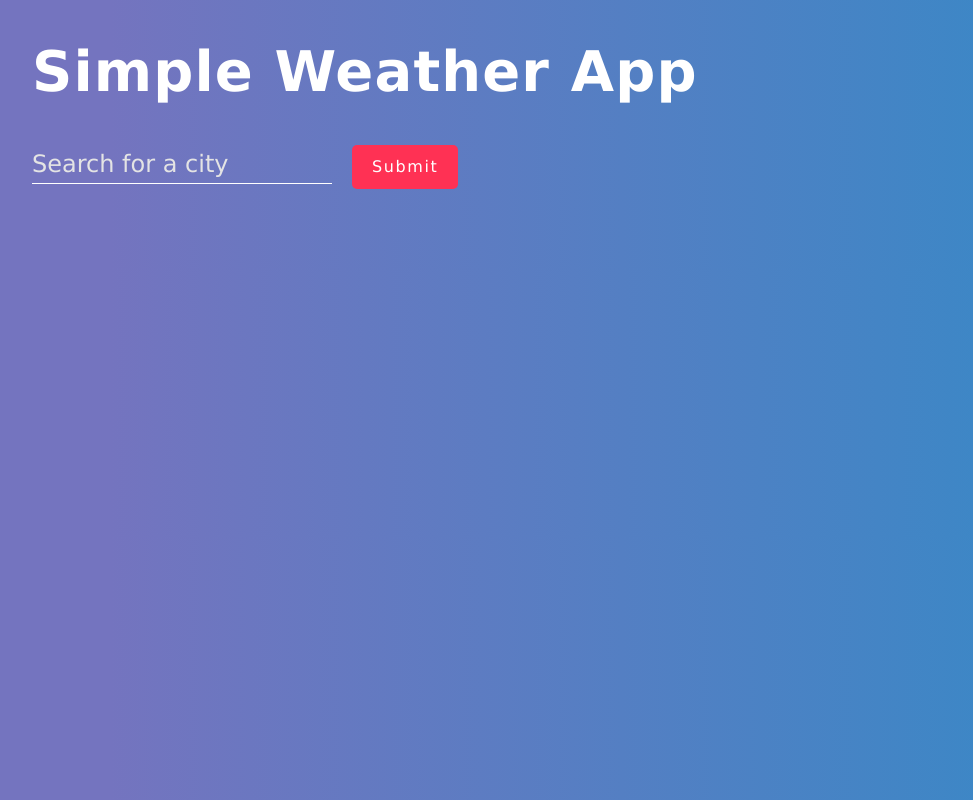
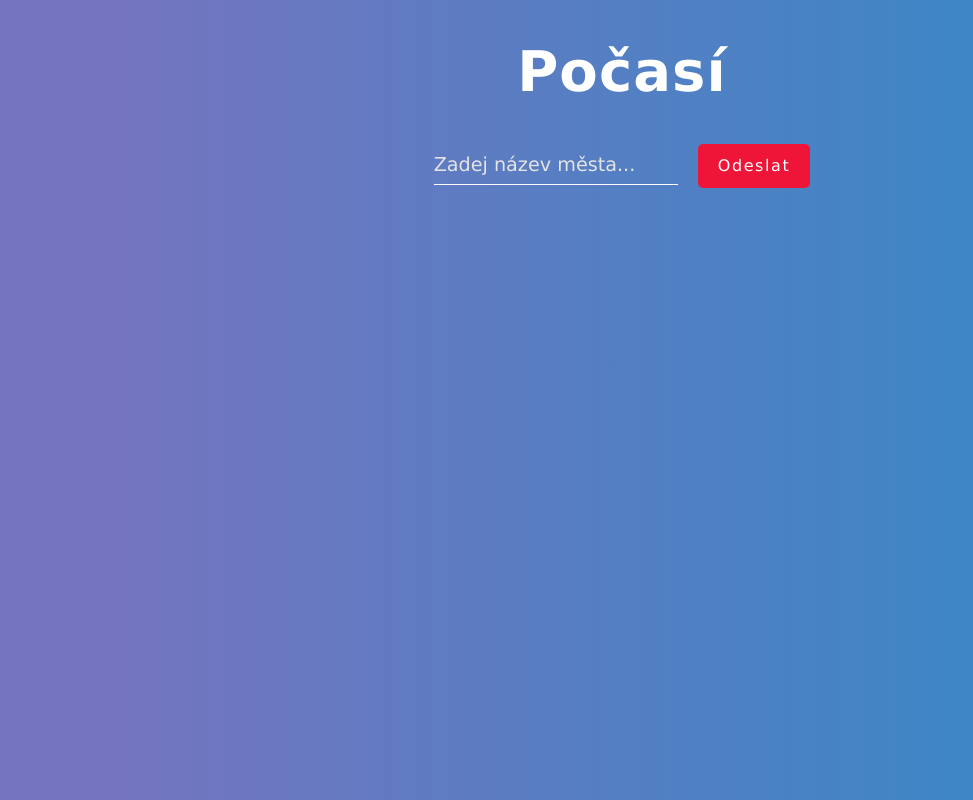
Before and after one commit to jan-holecek/Simple-Weather-App, a plain HTML site: page index.html in a window 1280 px wide. Shown: the whole page, without its empty margins (18-991 px from the left). Drawn offline with nearby package versions, Linux system fonts and the light colour scheme.

Commit message:
Add files via upload

```diff
--- a/index.html
+++ b/index.html
@@ -6,23 +6,23 @@
     <meta name="viewport" content="width=device-width, initial-scale=1.0">
     <link rel="stylesheet" href="style.css">
     <link rel="stylesheet" href="https://cdnjs.cloudflare.com/ajax/libs/bootstrap-icons/1.8.1/bootstrap-icons.svg">
-    <title>Simple Weather App</title>
+    <title>Počasí</title>
 </head>
 <body>
 
 <section class="topBaner">
     <div class="baner">
-        <h1>Simple Weather App</h1>
+        <h1>Počasí</h1>
         <form>
-            <input type="text" class="cityName" placeholder="Search for a city">
-            <button>Submit</button>
+            <input type="text" class="cityName" placeholder="Zadej název města...">
+            <button>Odeslat</button>
         </form>
         <p class="msg"></p>
     </div>
 </section>
 
 <section class="content pt-20">
-    <ul class="list flex flex-wrap pl-12 gap-16">
+    <ul class="list flex flex-wrap p-12 gap-16">
     </ul>
 </section>
 
--- a/script.js
+++ b/script.js
@@ -1,6 +1,5 @@
 const form = document.querySelector("form");
 const ul = document.querySelector("ul");
-const msg = document.querySelector(".msg")
 
 form.addEventListener("submit", e => {
     const cityName = document.querySelector("input").value;
@@ -45,10 +44,9 @@ form.addEventListener("submit", e => {
         ul.appendChild(li);
         cards.push(name.toLowerCase());
     }).catch(() => {
-        msg.textContent = "Please search for a valid city!";
+        alert("Zadej platný název města!");
     })
 
-    msg.textContent = "";
     form.reset();
     input.focus();
 });
--- a/style.css
+++ b/style.css
@@ -2,6 +2,8 @@
     padding: 0;
     margin: 0;
     box-sizing: border-box;
+    margin: 0 auto;
+    text-align: center;
 }
 
 body {
@@ -11,7 +13,10 @@ body {
 }
 
 .topBaner {
-    padding: 30px 0 0 50px;
+    padding: 30px 0 0 0;
+    position: relative;
+    left: 50%;
+    transform: translateX(-50%);
 }
 
 .topBaner h1 {
@@ -23,16 +28,21 @@ body {
 
 .topBaner form input {
     outline: none;
-    font-size: 1.5rem;
+    font-size: 1.2rem;
     color: #fff;
     height: 40px;
     border: none;
     background: none;
     border-bottom: 1px #fff solid;
+    text-align: left;
 }
 
 .topBaner form input::placeholder {
     color: rgb(228, 228, 228);
+}
+
+.card {
+    margin: 0 auto;
 }
 
 .topBaner form button {
@@ -43,7 +53,7 @@ body {
     padding: 10px 20px;
     margin-left: 15px;
     border-radius: 5px;
-    background: #ff3154;
+    background: #ee1539;
     transition: background 0.2s ease-in-out;
     border: none;
     cursor: pointer;
@@ -51,10 +61,6 @@ body {
 
 .topBaner form button:hover {
     background: #ff0026;
-}
-
-.msg {
-    color: #910319;
 }
 
 .wind::before {
```
